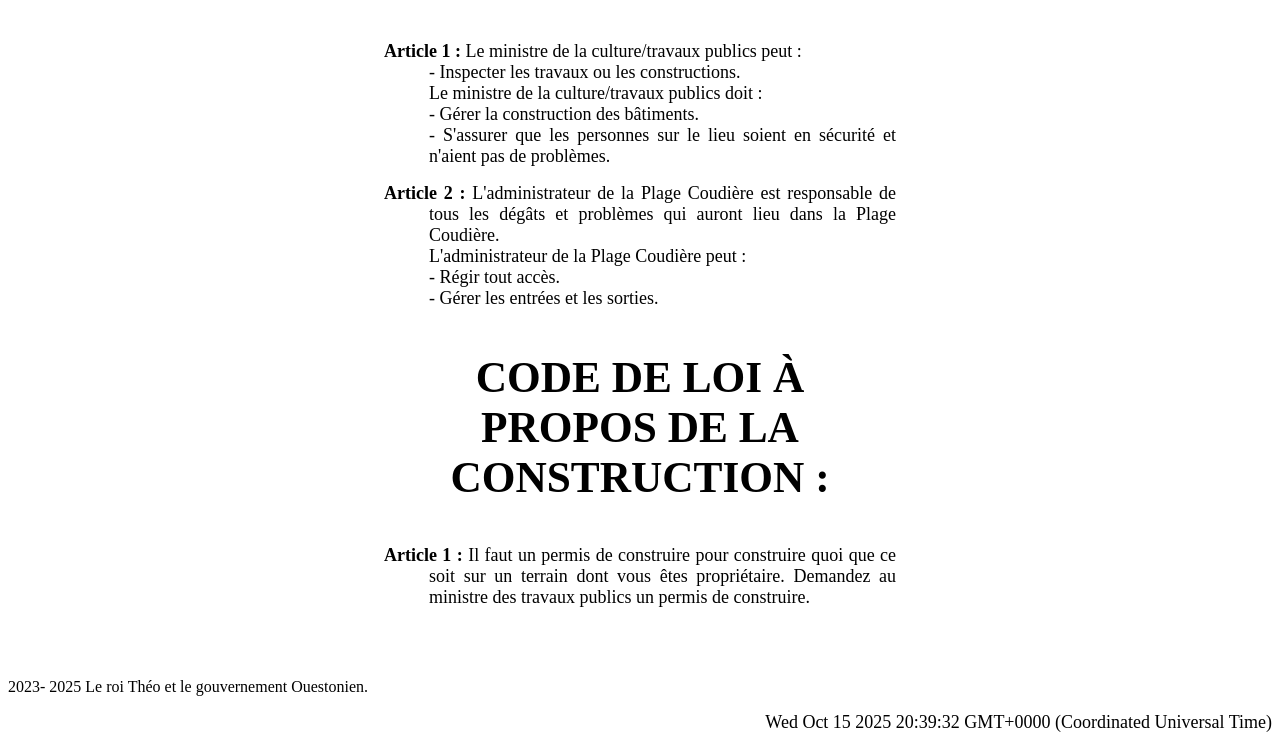
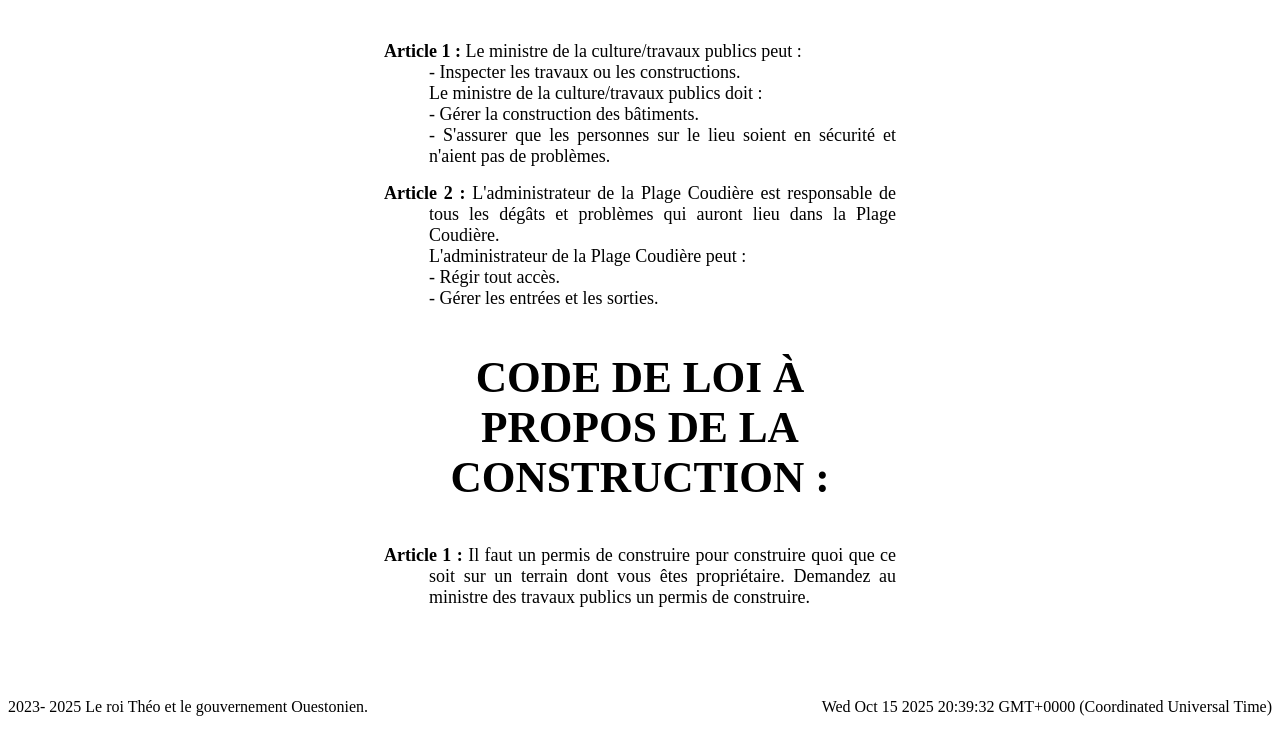
Before and after one commit to moony404/Ouestonie, a plain HTML site: page index.html in a window 1280 px wide. Shown: the part 2474-3207 px from the top of the page. Drawn offline with Linux system fonts and the light colour scheme.

Commit message:
the footer is aligned horizontally

```diff
--- a/index.html
+++ b/index.html
@@ -79,9 +79,11 @@
         </p>
         <p class="p_article">
             <span class="article">Article 6 :</span>
-            Les élections des suggestions se font quand le roi l'aura décidé. (exemple : la prochaine élection sera quand il y aura trop de suggestions ou une nouvelle suggestion).<br>
+            Les élections des suggestions se font quand le roi l'aura décidé. (exemple : la prochaine élection sera
+            quand il y aura trop de suggestions ou une nouvelle suggestion).<br>
             Chaque suggestion va recevoir un ou des votes pour ou contre.<br>
-            S'il y a égalité : la suggestion est remise aux prochaines élections, et s'il y a une troisième égalité : se référer à l'article 2.
+            S'il y a égalité : la suggestion est remise aux prochaines élections, et s'il y a une troisième égalité : se
+            référer à l'article 2.
         </p>
         <p class="p_article">
             <span class="article">Article 7 :</span>
@@ -95,19 +97,27 @@
             <span class="article">Article 9 :</span>
             Les médias sont une partie intégrante de l'Ouestonie.<br>
             Tout le monde a le droit de créer un média.<br>
-            Pour ce faire, il faut demander au gouvernement pour le créer, il sera alors dans un salon où, vous seul, pourrez écrire.
+            Pour ce faire, il faut demander au gouvernement pour le créer, il sera alors dans un salon où, vous seul,
+            pourrez écrire.
         </p>
         <p class="p_article">
             <span class="article">Article 10 :</span>
-            Les personnes qui rejoignent pour la première fois l'Ouestonie seront perçues aux yeux de la loi comme des personnes en situation provisoire (PESP). La seule différence entre les PESP et les citoyens est le droit de vote (que les PESP n'ont pas).
+            Les personnes qui rejoignent pour la première fois l'Ouestonie seront perçues aux yeux de la loi comme des
+            personnes en situation provisoire (PESP). La seule différence entre les PESP et les citoyens est le droit de
+            vote (que les PESP n'ont pas).
         </p>
         <p class="p_article">
             <span class="article">Article 11 :</span>
-            Un citoyen est une personne qui a obtenu son rôle de citoyen. Ce dernier s'obtient en passant la journée citoyenne, qui se déroule sur place, dans le territoire de l'Ouestonie, en présence du représentant des citoyens ou du roi.
+            Un citoyen est une personne qui a obtenu son rôle de citoyen. Ce dernier s'obtient en passant la journée
+            citoyenne, qui se déroule sur place, dans le territoire de l'Ouestonie, en présence du représentant des
+            citoyens ou du roi.
         </p>
         <p class="p_article">
             <span class="article">Article 49.3 :</span>
-            Le roi se réserve le droit d'ajouter ou de modifier des lois dans la Constitution et dans les différents codes de lois sans l'accord des citoyens mais si un rejet est déposé dans les vingt-quatre heures qui suivent et qu'il est voté “pour” par plus de la moitié des citoyens alors les lois ne seront pas ajoutées à la Constitution.<br>
+            Le roi se réserve le droit d'ajouter ou de modifier des lois dans la Constitution et dans les différents
+            codes de lois sans l'accord des citoyens mais si un rejet est déposé dans les vingt-quatre heures qui
+            suivent et qu'il est voté “pour” par plus de la moitié des citoyens alors les lois ne seront pas ajoutées à
+            la Constitution.<br>
             Pour déposer le rejet, cela se passe dans le salon Discord #❗-suggestions.
         </p>
 
@@ -123,7 +133,8 @@
         </p>
         <p class="p_article">
             <span class="article">Article 2 :</span>
-            L'administrateur de la Plage Coudière est responsable de tous les dégâts et problèmes qui auront lieu dans la Plage Coudière.<br>
+            L'administrateur de la Plage Coudière est responsable de tous les dégâts et problèmes qui auront lieu dans
+            la Plage Coudière.<br>
             L'administrateur de la Plage Coudière peut :<br>
             - Régir tout accès.<br>
             - Gérer les entrées et les sorties.
@@ -133,52 +144,20 @@
 
         <p class="p_article">
             <span class="article">Article 1 :</span>
-            Il faut un permis de construire pour construire quoi que ce soit sur un terrain dont vous êtes propriétaire. Demandez au ministre des travaux publics un permis de construire.
+            Il faut un permis de construire pour construire quoi que ce soit sur un terrain dont vous êtes propriétaire.
+            Demandez au ministre des travaux publics un permis de construire.
         </p>
     </div>
-
-
-
-
-
-
-
-
-
-
-
-
-
-
-
-
-
-
-
-
-
-
-
-
-
-    <!-- ici pr l'indentation -->
     <div class="footer">
         <p class="p_date_gauche">
             2023-
             <script>document.write(new Date().getFullYear())</script> Le roi Théo et le gouvernement Ouestonien.
         </p>
-        <div id="current_date">
-            <style>
-                #current_date {
-                    font-size: 12pt;
-                    text-align: center;
-                    margin-top: 10px;
-                }
-            </style>
-            <script>
-                document.getElementById("current_date").innerHTML = Date();
-            </script>
-        </div>
+        <div id="current_date"></div>
+    </div>
+    <script>
+        document.getElementById("current_date").innerHTML = Date();
+    </script>
 </body>
 
 </html>
--- a/style.css
+++ b/style.css
@@ -102,9 +102,22 @@ h1 {
 /* Date en bas à gauche */
 .p_date_gauche {
     font-size: 12pt; /* Petite taille de police */
+    margin: 0; /* Supprime la marge par défaut */
 }
 
 /* Date en bas à droite */
 #current_date {
-    float: right; /* Aligne à droite */
+    font-size: 12pt;
+    text-align: right;
+    margin: 0;
+    float: none; /* Supprime le float */
 }
+
+/* Alignement horizontal du footer */
+.footer {
+    display: flex; /* Utilise Flexbox pour aligner les enfants */
+    justify-content: space-between; /* Espace entre les deux éléments */
+    align-items: center; /* Aligne verticalement au centre */
+    width: 100%; /* Prend toute la largeur */
+    margin-top: 2em; /* Espace au-dessus du footer */
+}
```
